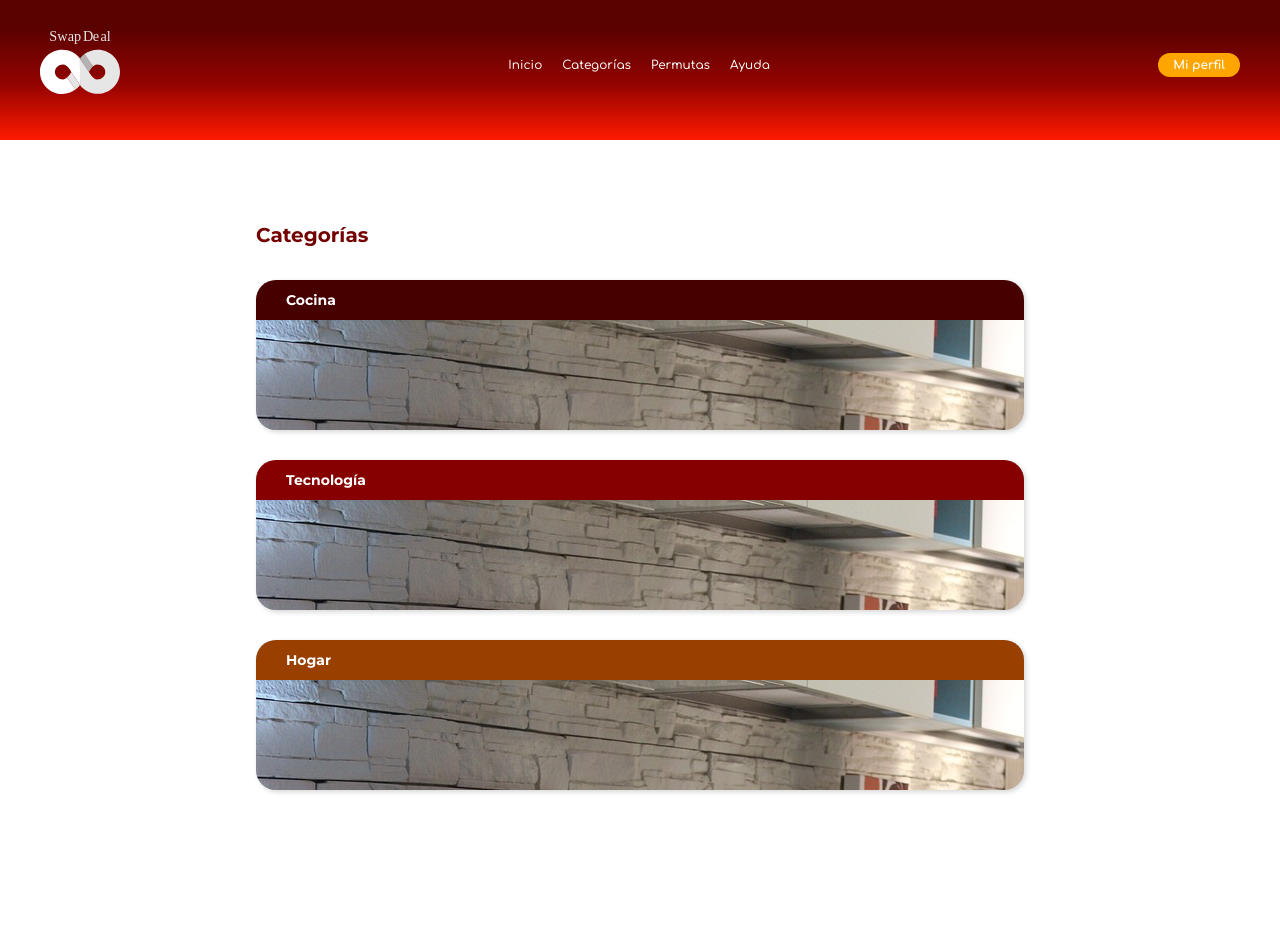
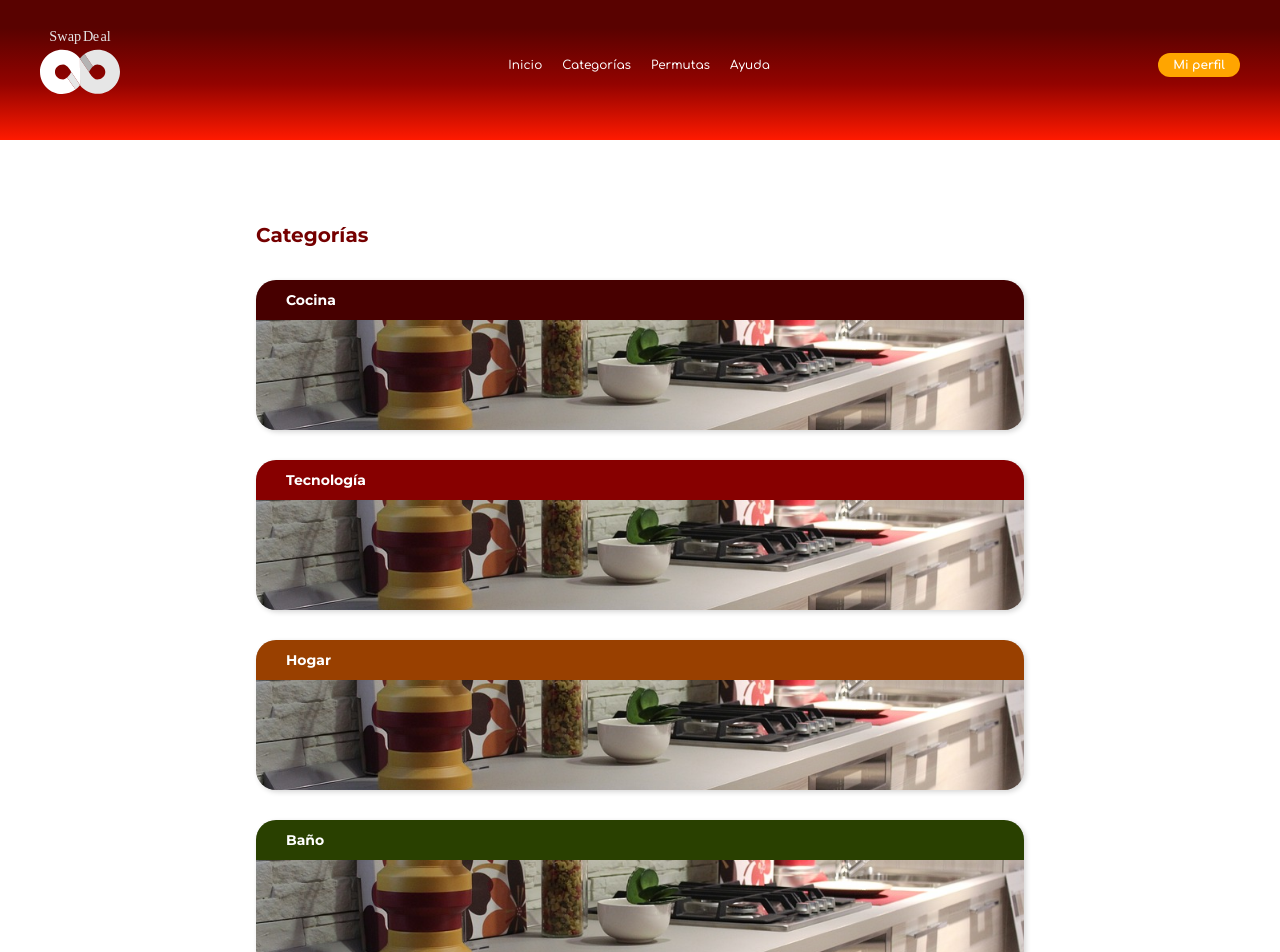
Before and after one commit to TomasUllua12/SwapDeal, a React (Vite) app: page /Categorias in a window 1280 px wide. Shown: the top 952 px of the page. Built offline with nearby package versions, Linux system fonts and the light colour scheme.

Commit message:
Correccion de imagen de categorias

```diff
--- a/src/components/CardCategoria.css
+++ b/src/components/CardCategoria.css
@@ -28,4 +28,7 @@
   width: 100%;
   background-image: url("../../public/assets/img/kitchen-1224845_960_720.jpg");
   border-radius: 0 0 20px 20px;
+  background-position: center;
+  background-size: cover;
+  background-repeat: no-repeat;
 }
--- a/src/data/card.js
+++ b/src/data/card.js
@@ -11,6 +11,10 @@ const cards = [
       name: "Hogar",
       color: "#994000"
     },
+    {
+      name: "Baño",
+      color: "#294000"
+    },
   ];
 
   export default cards;
```
Lines whose indentation alone changed are shown as unchanged.
